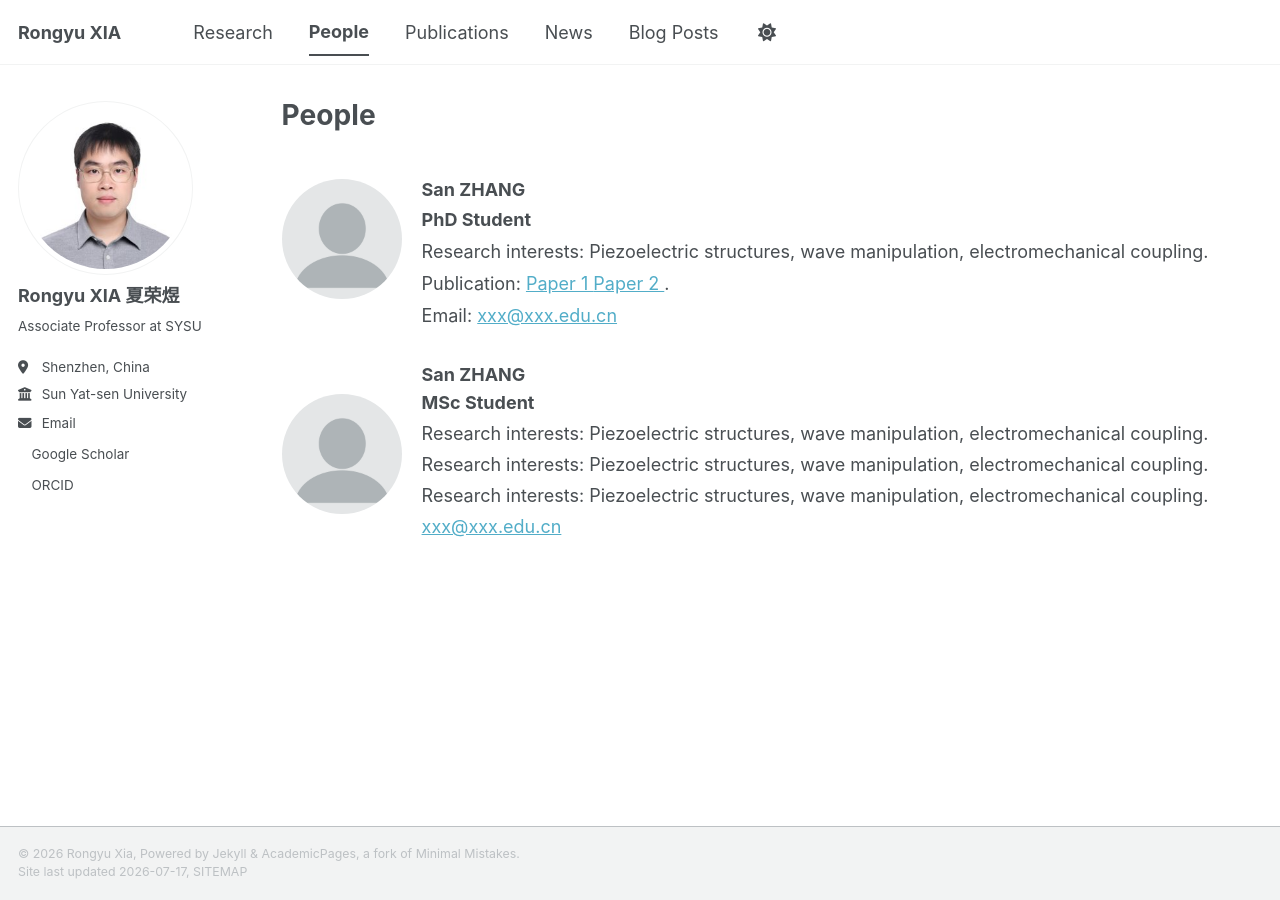
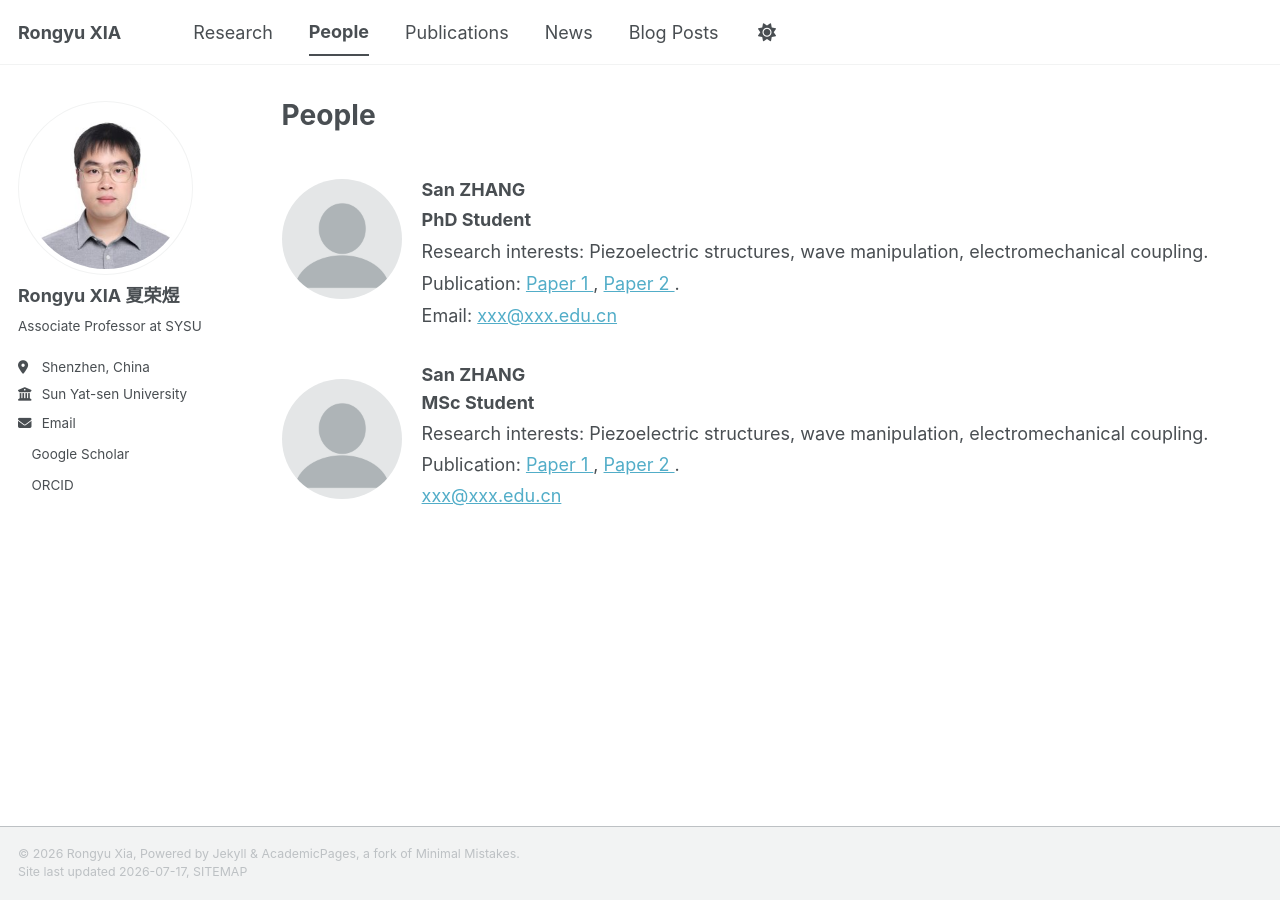
Before and after one commit to RongyuXia/rongyuxia.github.io, a Jekyll site: the page built from _pages/people.html, in a window 1280 px wide. Built offline with Jekyll 4.4.1, drawn with Linux system fonts in a browser that asks for light colours; a style sheet for code colours, icons or effects is not loaded.

Commit message:
Update people.html

```diff
--- a/_pages/people.html
+++ b/_pages/people.html
@@ -31,7 +31,7 @@ author_profile: true
       Publication:
       <a href="https://www.sysu.edu.cn">
       Paper 1
-      </a>
+      </a>,
       <a href="https://www.sysu.edu.cn">
       Paper 2
       </a>.
@@ -69,16 +69,13 @@ author_profile: true
       electromechanical coupling.
     </p>
     <p style="margin:4px 0;">
-      Research interests:
-      Piezoelectric structures,
-      wave manipulation,
-      electromechanical coupling.
-    </p>
-    <p style="margin:4px 0;">
-      Research interests:
-      Piezoelectric structures,
-      wave manipulation,
-      electromechanical coupling.
+      Publication:
+      <a href="https://www.sysu.edu.cn">
+      Paper 1
+      </a>,
+      <a href="https://www.sysu.edu.cn">
+      Paper 2
+      </a>.
     </p>
     <p style="margin:4px 0;">
       <a href="mailto:xxx@xxx.edu.cn">
```
